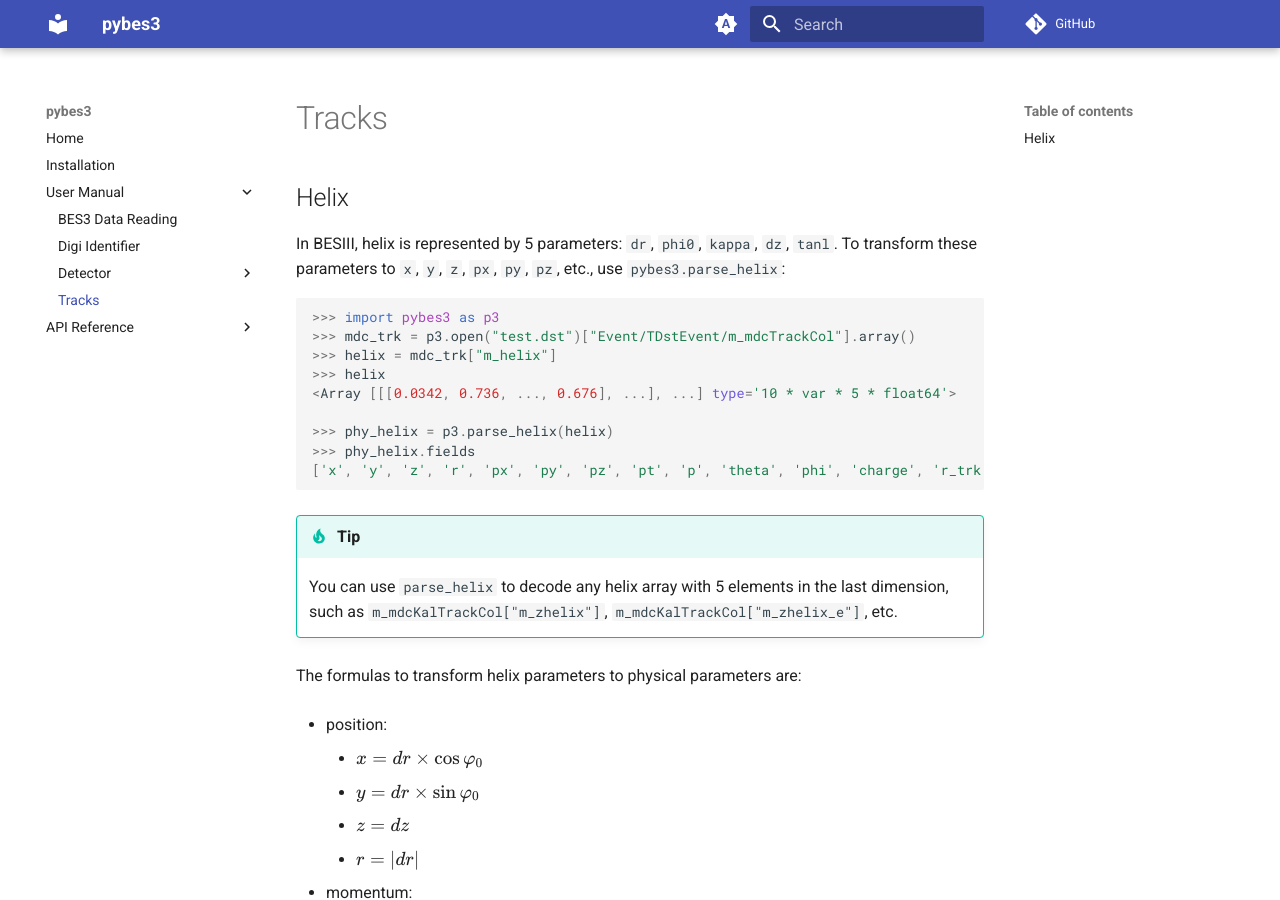
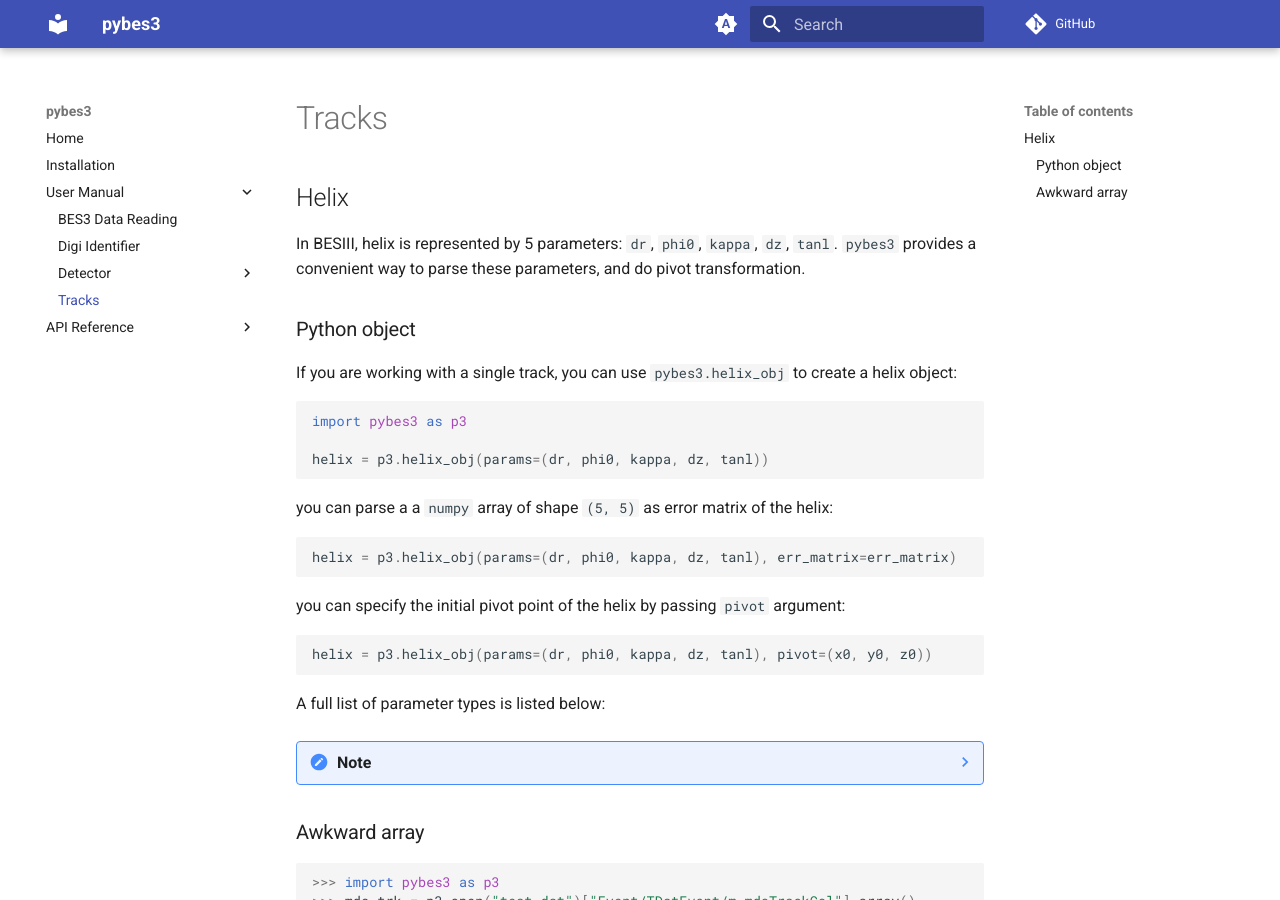
Before and after one commit to mrzimu/pybes3, an MkDocs documentation site: the page built from docs/user-manual/tracks.md, in a window 1280 px wide and 900 px high. Built offline with MkDocs 1.6.1 and Material for MkDocs 9.7.7, drawn with Linux system fonts in a browser that asks for light colours; comment, search, counter and statistics services are not loaded.

Commit message:
update docs

````diff
--- a/docs/user-manual/tracks.md
+++ b/docs/user-manual/tracks.md
@@ -2,7 +2,66 @@
 
 ## Helix
 
-In BESIII, helix is represented by 5 parameters: `dr`, `phi0`, `kappa`, `dz`, `tanl`. To transform these parameters to `x`, `y`, `z`, `px`, `py`, `pz`, etc., use `pybes3.parse_helix`:
+In BESIII, helix is represented by 5 parameters: `dr`, `phi0`, `kappa`, `dz`, `tanl`. `pybes3` provides a convenient way to parse these parameters, and do pivot transformation.
+
+### Python object
+
+If you are working with a single track, you can use `pybes3.helix_obj` to create a helix object:
+
+```python
+import pybes3 as p3
+
+helix = p3.helix_obj(params=(dr, phi0, kappa, dz, tanl))
+```
+
+you can parse a  a `numpy` array of shape `(5, 5)` as error matrix of the helix:
+
+```python
+helix = p3.helix_obj(params=(dr, phi0, kappa, dz, tanl), err_matrix=err_matrix)
+```
+
+you can specify the initial pivot point of the helix by passing `pivot` argument:
+
+```python
+helix = p3.helix_obj(params=(dr, phi0, kappa, dz, tanl), pivot=(x0, y0, z0))
+```
+
+A full list of parameter types is listed below:
+
+??? note
+
+    * Helix parameters:
+
+        ```python
+        # specify parameters as a tuple
+        p3.helix_obj(params=(dr, phi0, kappa, dz, tanl), ...)
+        ```
+
+        ```python
+        # directly specify each parameter
+        p3.helix_obj(dr=dr, phi0=phi0, kappa=kappa, dz=dz, tanl=tanl, ...)
+        ```
+
+    * Error matrix: Can only be a `numpy` array of shape `(5, 5)`.
+
+        ```python
+        # error is a numpy array of shape (5, 5)
+        p3.helix_obj(..., error=error)
+        ```
+
+    * Pivot point:
+
+        ```python
+        # pivot is a tuple of (x0, y0, z0)
+        p3.helix_obj(..., pivot=(x0, y0, z0))
+        ```
+
+        ```python
+        # pivot is a Vector3D object
+        p3.helix_obj(..., pivot=vector.obj(x=x0, y=y0, z=z0))
+        ```
+
+### Awkward array
 
 ```python
 >>> import pybes3 as p3
````
Also changed, not shown: other parts of docs/user-manual/tracks.md (+6 -6 lines).
